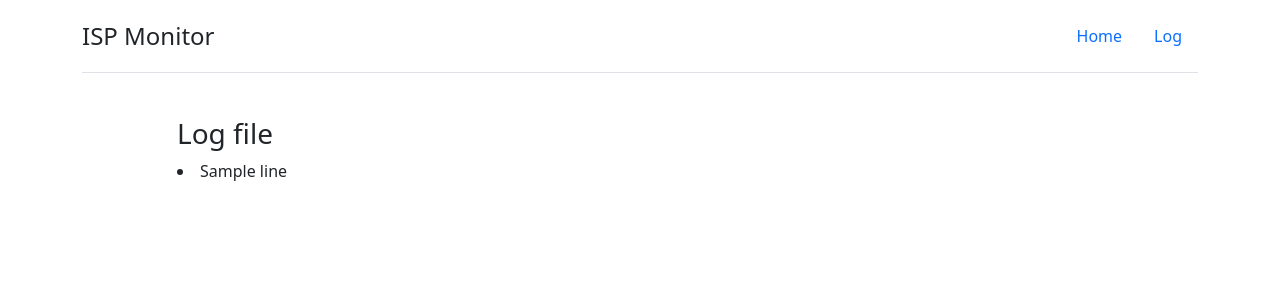
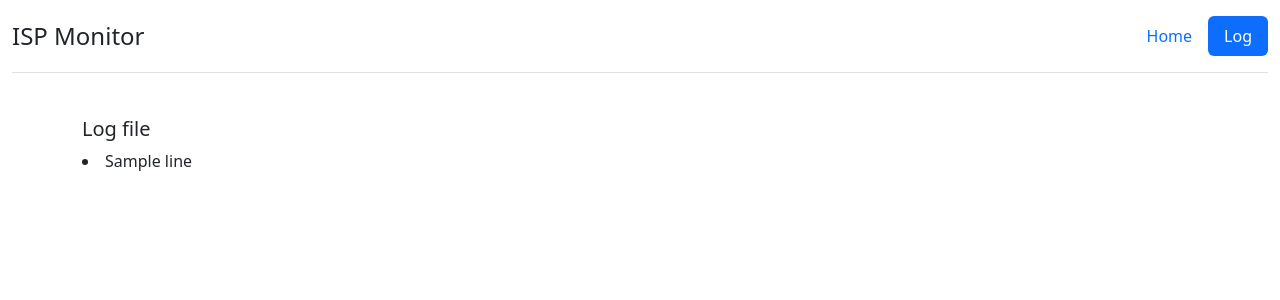
Before and after one commit to securitypedant/ispmonitor, a Flask app: template templates/log.html in a window 1280 px wide. Shown: the top 300 px of the page. Run offline with Flask 2, Linux system fonts and the light colour scheme; the template is opened without the code that fills it: most values are stand-ins (such as "Sample title", 1, 10 or a date in 2020).

Commit message:
Minor UX change

```diff
--- a/templates/home.html
+++ b/templates/home.html
@@ -1,5 +1,6 @@
 {% extends "layout.html" %}
 {% block title %}ISP Monitor{% endblock %}
+{% block home_active%}{{"active"}}{% endblock %}
 {% block content %}
 <h3>Welcome to the ISP Monitor tool.</h3>
 </hr>
--- a/templates/layout.html
+++ b/templates/layout.html
@@ -8,21 +8,21 @@
     </head>
 
     <body>
-        <div class="container">
+        <div class="container-fluid">
             <header class="d-flex flex-wrap justify-content-center py-3 mb-4 border-bottom">
               <a href="/" class="d-flex align-items-center mb-3 mb-md-0 me-md-auto text-dark text-decoration-none">
                 <span class="fs-4">ISP Monitor</span>
               </a>
 
               <ul class="nav nav-pills">
-                <li class="nav-item"><a href="{{ url_for('home') }}" class="nav-link">Home</a></li>
-                <li class="nav-item"><a href="{{ url_for('log') }}" class="nav-link">Log</a></li>
+                <li class="nav-item"><a href="{{ url_for('home')}}" class="nav-link {% block home_active %}{% endblock %}">Home</a></li>
+                <li class="nav-item"><a href="{{ url_for('log') }}" class="nav-link {% block log_active %}{% endblock %}">Log</a></li>
               </ul>
             </header>
           </div>
           <section class="py-3 text-left container">
             <div class="row py-lg-1">
-              <div class="col-lg-10 col-md-8 mx-auto">
+              <div class="col-lg-12 col-md-8 mx-auto">
                 {% block content %}
                 {% endblock %}
               </div>
--- a/templates/log.html
+++ b/templates/log.html
@@ -1,7 +1,8 @@
 {% extends "layout.html" %}
 {% block title %}ISP Monitor log file{% endblock %}
+{% block log_active%}{{"active"}}{% endblock %}
 {% block content %}
-<h3>Log file</h3>
+<h5>Log file</h5>
 {% for line in loglines %}
     <li>{{ line }}</li>
 {% endfor %}
```
